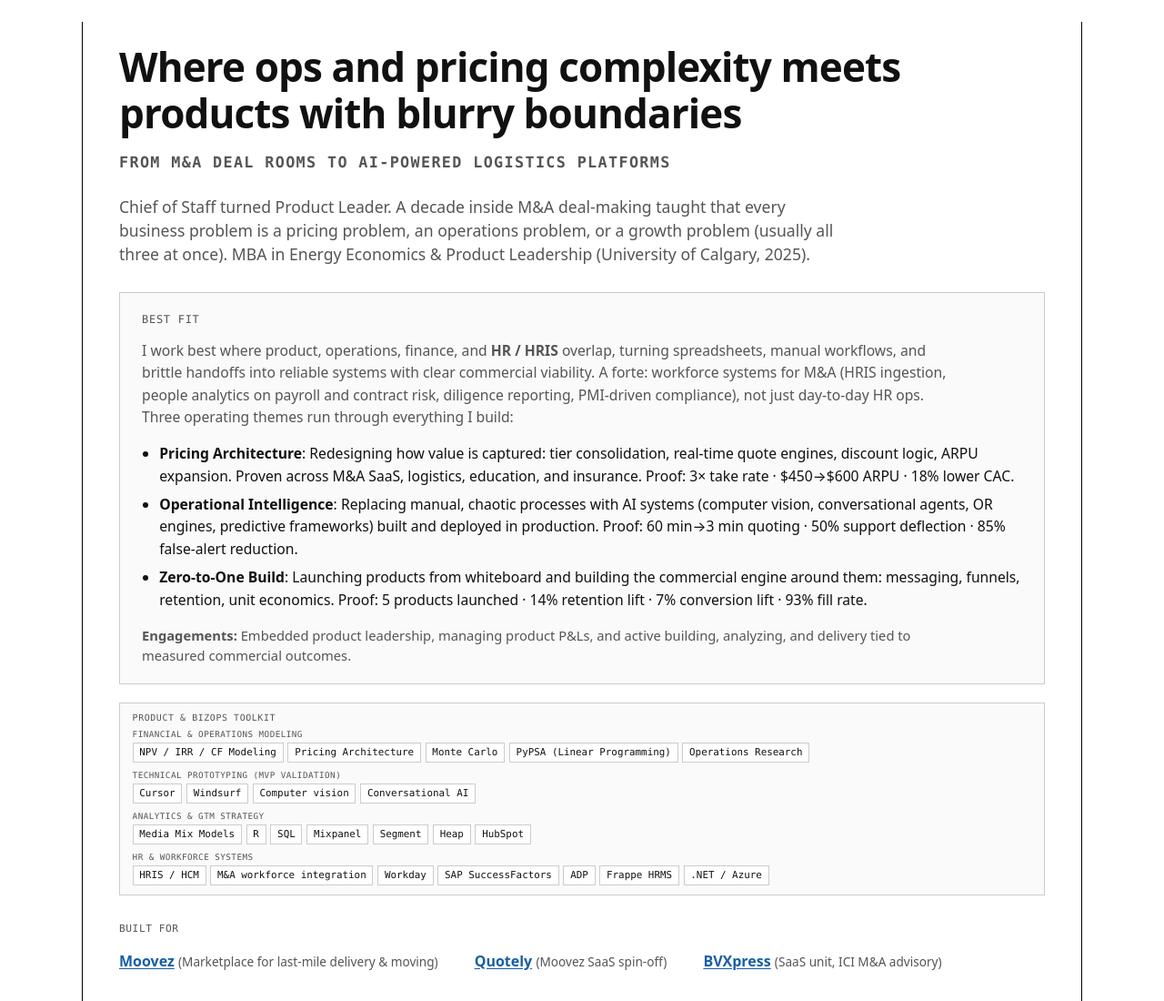
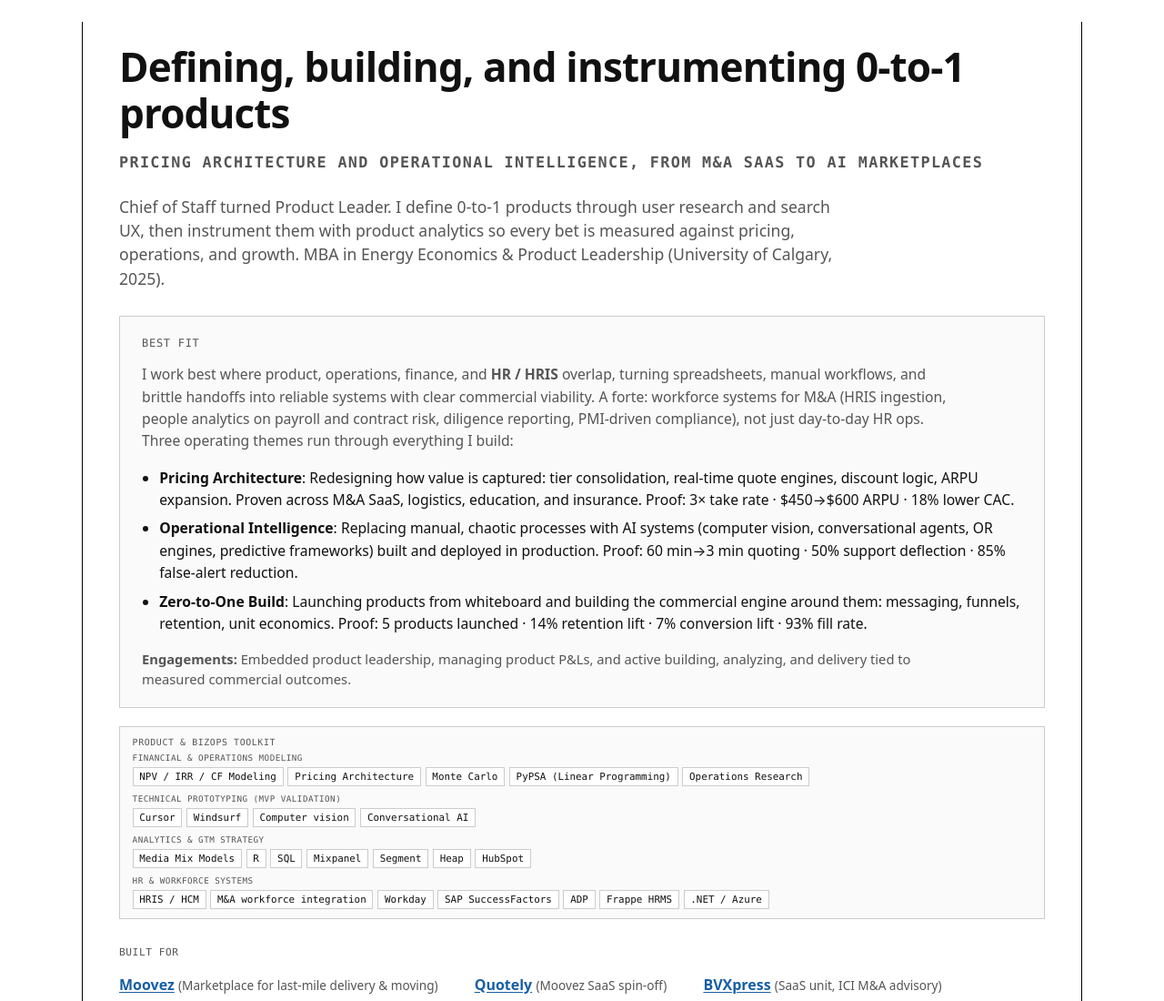
Before and after one commit to b-lavania/project-thema, a plain HTML site: page PORTFOLIO/CONCEPT3/index.html in a window 1280 px wide. Shown: the top 1100 px of the page at 91% size. Drawn offline with Linux system fonts and the light colour scheme.

Commit message:
Update index.html

```diff
--- a/PORTFOLIO/CONCEPT3/index.html
+++ b/PORTFOLIO/CONCEPT3/index.html
@@ -4,10 +4,10 @@
 <head>
   <meta charset="UTF-8">
   <meta name="viewport" content="width=device-width, initial-scale=1.0">
-  <title>Bob Lavania | Product Manager & BizOps Leader</title>
+  <title>Bob Lavania | Defining, Building &amp; Instrumenting 0-to-1 Products</title>
   <meta name="description"
     content="Product Manager and BizOps Leader with 8+ years across M&A SaaS, AI logistics, EdTech, and HealthTech. Specializing in pricing architecture, operational intelligence, and zero-to-one product builds with measurable commercial outcomes.">
-  <meta property="og:title" content="Bob Lavania | Product Manager & BizOps Leader">
+  <meta property="og:title" content="Bob Lavania | Defining, Building &amp; Instrumenting 0-to-1 Products">
   <meta property="og:description"
     content="Chief of Staff turned Product Leader. Three operating themes: Pricing Architecture (3x take rate, $450→$600 ARPU), Operational Intelligence (20x quoting, 85% false-alert reduction), and Zero-to-One Build (5 products, 14% retention lift, $500k+ GMV).">
   <meta property="og:type" content="website">
@@ -735,11 +735,9 @@
 
   <div class="container">
     <header>
-      <h1>Where ops and pricing complexity meets products with blurry boundaries</h1>
-      <h2>From M&A deal rooms to AI-powered logistics platforms</h2>
-      <p class="subhead">Chief of Staff turned Product Leader. A decade inside M&A deal-making taught that every
-        business problem is a pricing problem, an operations problem, or a growth problem (usually all three at once).
-        MBA in Energy Economics & Product Leadership (University of Calgary, 2025).</p>
+      <h1>Defining, building, and instrumenting 0-to-1 products</h1>
+      <h2>Pricing architecture and operational intelligence, from M&amp;A SaaS to AI marketplaces</h2>
+      <p class="subhead">Chief of Staff turned Product Leader. I define 0-to-1 products through user research and search UX, then instrument them with product analytics so every bet is measured against pricing, operations, and growth. MBA in Energy Economics &amp; Product Leadership (University of Calgary, 2025).</p>
 
       <div class="fit-block">
         <div class="fit-block-title">Best fit</div>
```
